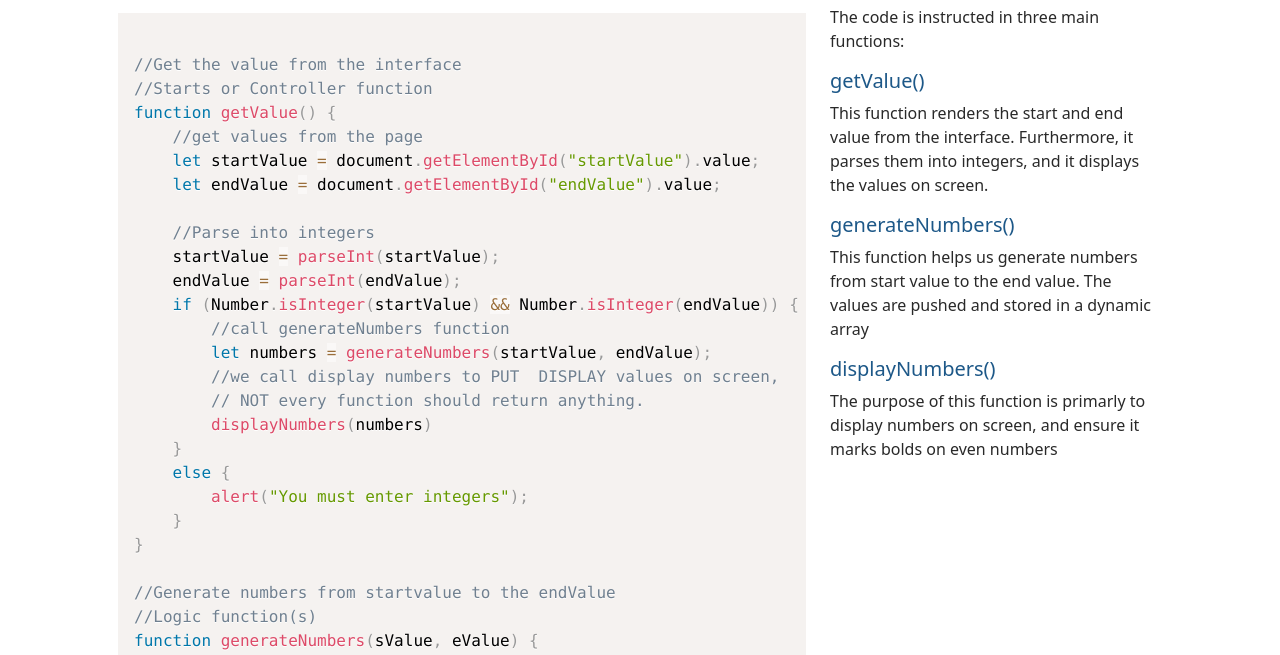
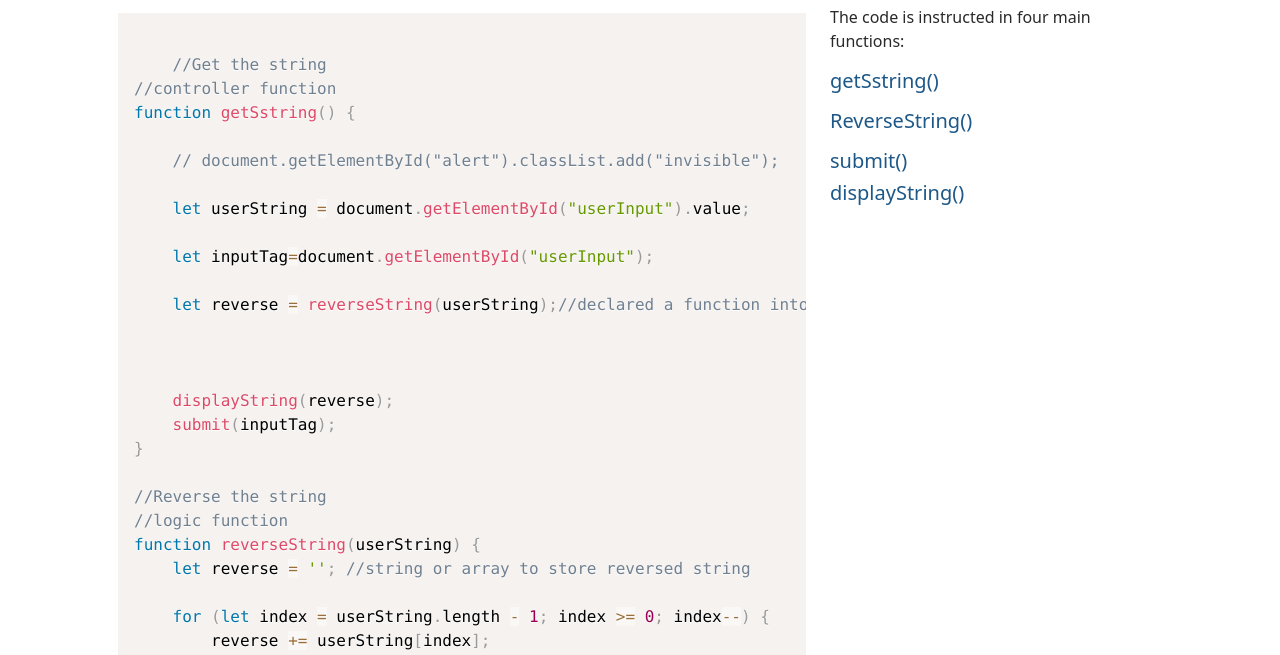
Before and after one commit to Glaucio24/Rewind, a plain HTML site: page code.html in a window 1280 px wide. Shown: the part 138-793 px from the top of the page. Drawn offline with nearby package versions, Linux system fonts and the light colour scheme; a web font is replaced by a local one.

Commit message:
added the code

```diff
--- a/code.html
+++ b/code.html
@@ -61,78 +61,75 @@
                 <div class="col-lg-8">
                     <pre class="line-numbers">
                         <code class="language-javascript">
-//Get the value from the interface
-//Starts or Controller function
-function getValue() {
-    //get values from the page
-    let startValue = document.getElementById("startValue").value;
-    let endValue = document.getElementById("endValue").value;
+    //Get the string
+//controller function
+function getSstring() {
 
-    //Parse into integers
-    startValue = parseInt(startValue);
-    endValue = parseInt(endValue);
-    if (Number.isInteger(startValue) && Number.isInteger(endValue)) {
-        //call generateNumbers function
-        let numbers = generateNumbers(startValue, endValue);
-        //we call display numbers to PUT  DISPLAY values on screen,
-        // NOT every function should return anything.
-        displayNumbers(numbers)
-    }
-    else {
-        alert("You must enter integers");
-    }
+    // document.getElementById("alert").classList.add("invisible");
+
+    let userString = document.getElementById("userInput").value;
+
+    let inputTag=document.getElementById("userInput");
+
+    let reverse = reverseString(userString);//declared a function into a variable
+
+
+
+    displayString(reverse);
+    submit(inputTag);
 }
 
-//Generate numbers from startvalue to the endValue
-//Logic function(s)
-function generateNumbers(sValue, eValue) {
-    let numbers = [];
+//Reverse the string
+//logic function
+function reverseString(userString) {
+    let reverse = ''; //string or array to store reversed string
 
-    //Get all numbers from start to end
-    for (let index = sValue; index <= eValue; index++) {
-        //This will execute in a loop until index=eValue
-        numbers.push(index);
+    for (let index = userString.length - 1; index >= 0; index--) {
+        reverse += userString[index];
+    }
+    return reverse;
 
-    }
-    return numbers;
+}
+//Submittion button
+function submit(inputTag){
+    console.log(inputTag);
+
+    inputTag.addEventListener("keyup", function(event){
+        if(event.keyCode === 13){
+            event.preventDefault();
+            displayString(reverseString(inputTag.value));
+        }
+    });
+
+
 }
 
-//display the numbers and mark even numbers BOLD
-//display or view function
-function displayNumbers(numbers) {
-    let templateRows = "";
+//Display the reversed string to the user//view function
+function displayString(reverse) {
+    console.log(reverse);
 
-    for (let index = 0; index < numbers.length; index++) {
-
-        let number = numbers[index];
-        let className = "even";
-
-        if (number % 2 == 0) {
-            className = "even";
-        }
-        else {
-            className = "odd";
-        }
-        templateRows += `<tr><td class="${className}">${number}</td></tr>`;
-    }
-    document.getElementById("results").innerHTML = templateRows;
+    document.getElementById("msg").innerHTML = `Your string reversed is: ${reverse}`; //Template literals
+    document.getElementById("alert").classList.remove("invisible");
 
 }
+
+
                     </code>
                 </pre>
                 </div>
                 <div class="col-lg-4">
-                    <p>The code is instructed in three main functions:</p>
-                    <h5>getValue()</h5>
-                    <p>This function renders the start and end value from the interface.
-                        Furthermore, it parses them into integers, and it displays the values on screen.</p>
-                    <h5>generateNumbers()</h5>
-                    <p>This function helps us generate numbers from start value to the end value.
-                        The values are pushed and stored in a dynamic array</p>
-                    <h5>displayNumbers()</h5>
-                    <p>The purpose of this function is primarly to display numbers on screen, and ensure it marks bolds
-                        on even numbers </p>
+                    <p>The code is instructed in four main functions:</p>
+                    <h5>getSstring()</h5>
+                    <p></p>
+                    <h5>ReverseString()</h5>
+                    <p></p>
+                    <h5>submit()</h5>
+                    <p</p>
+                        <h5>displayString()</h5>
+                        <p></p>
                 </div>
+
+            </div>
 
             </div>
 
```
